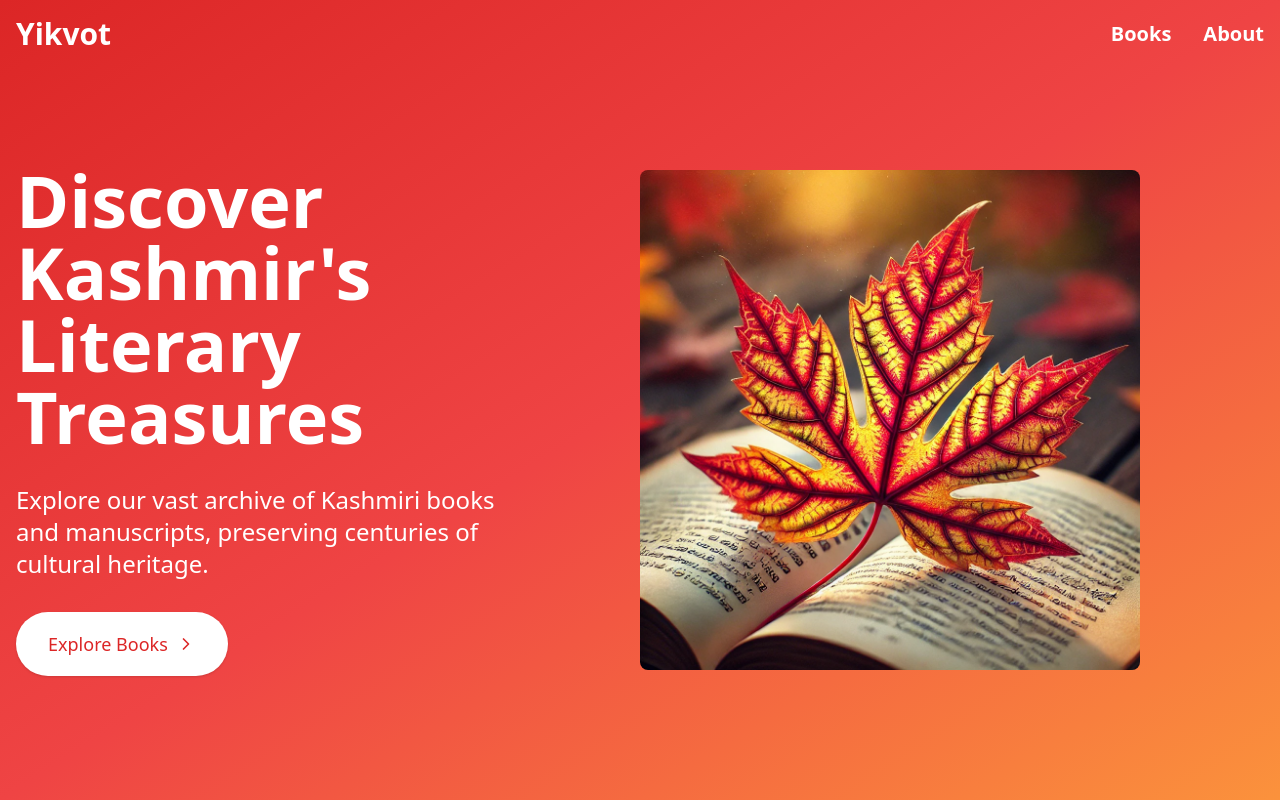
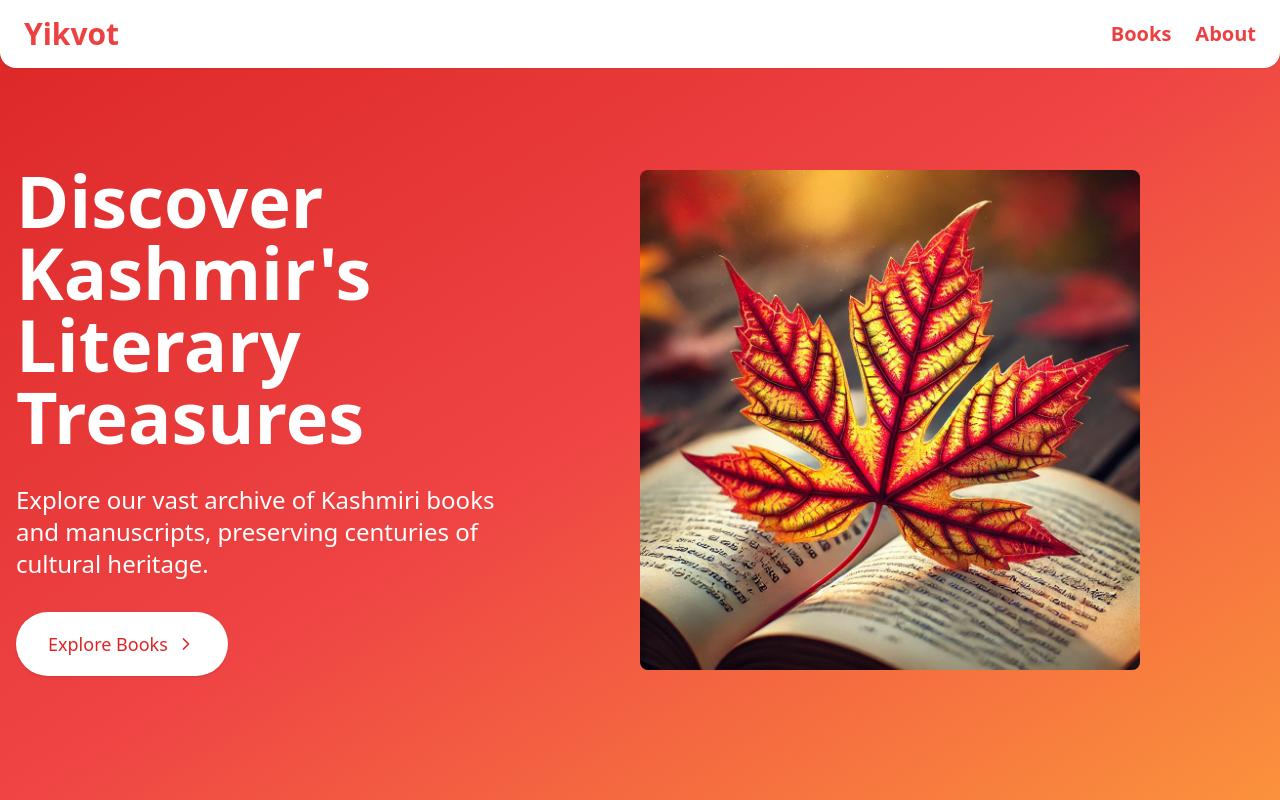
Before and after one commit to furqan-qadri/yikvot, a Next.js app: page / in a window 1280 px wide. Shown: the top 800 px of the page. Built offline with nearby package versions, Linux system fonts and the light colour scheme.

Commit message:
update header

```diff
--- a/app/page.tsx
+++ b/app/page.tsx
@@ -18,32 +18,25 @@ export default function Home() {
   return (
     <div className="">
       <header
-        className={`fixed top-0 left-0 right-0 z-50 transition-all duration-300 ${
-          scrollY > 80 ? "bg-[#ED4141] shadow-md" : "bg-transparent"
+        className={`fixed container mx-auto top-0 left-0 right-0 z-50 transition-all duration-300 ${
+          scrollY > 80
+            ? "bg-white rounded-b-2xl shadow-lg"
+            : "bg-white rounded-b-2xl shadow-sm"
         }`}
       >
         <div className="container mx-auto">
-          <nav className="flex items-center justify-between p-4">
+          <nav className="flex items-center justify-between px-6 py-4">
             <Link
               href="/"
-              className="text-white transition-colors text-2xl xl:text-3xl font-bold hover:text-red-600"
+              className="text-2xl xl:text-3xl font-bold text-[#ED4141] hover:opacity-90 transition-opacity"
             >
               Yikvot
             </Link>
-            <div>
-              <ul className="flex space-x-8">
-                {/* <li>
-                <Link
-                  href="/"
-                  className="text-red-800 hover:text-red-600 transition-colors"
-                >
-                  Home
-                </Link>
-              </li> */}
+            <ul className="flex space-x-6">
               <li>
                 <Link
                   href="/"
-                    className="text-white transition-colors text-lg xl:text-xl font-bold hover:text-red-600"
+                  className="text-2xl xl:text-xl font-bold text-[#ED4141] hover:opacity-90 transition-opacity"
                 >
                   Books
                 </Link>
@@ -51,21 +44,20 @@ export default function Home() {
               <li>
                 <Link
                   href="/"
-                    className="text-white transition-colors text-lg xl:text-xl font-bold"
+                  className="text-2xl xl:text-xl font-bold text-[#ED4141] hover:opacity-90 transition-opacity"
                 >
                   About
                 </Link>
               </li>
-                <li className=" hidden">
+              <li className="hidden">
                 <Link
                   href="/contact"
-                    className="text-white transition-colors text-xl font-bold"
+                  className="text-gray-800 text-lg xl:text-xl font-medium hover:text-[#ED4141] transition-colors"
                 >
                   Contact
                 </Link>
               </li>
             </ul>
-            </div>
           </nav>
         </div>
       </header>
```
Lines whose indentation alone changed are shown as unchanged.
